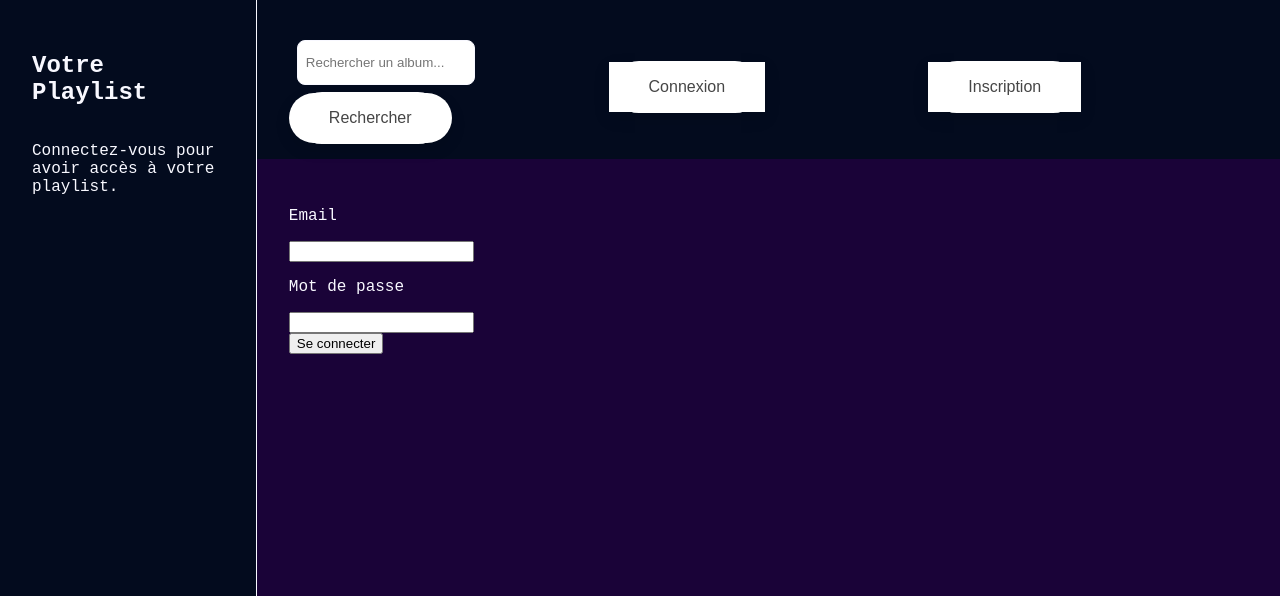
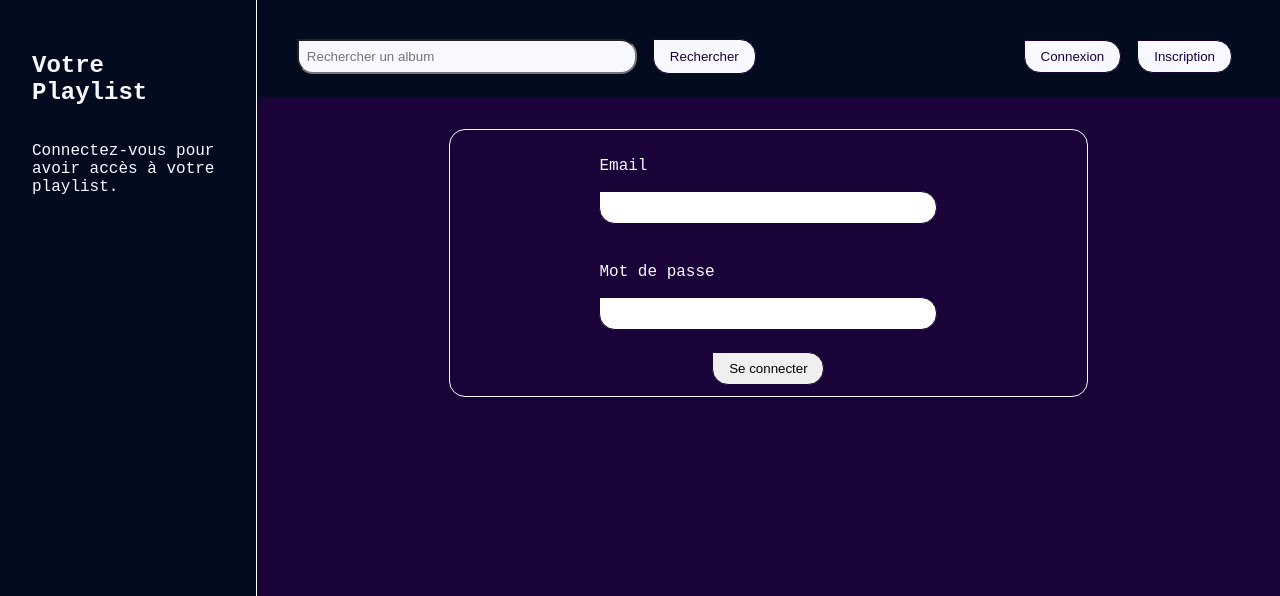
Before and after one commit to ValRom28/SAE-PHP, a PHP site: page /index.php?action=login in a window 1280 px wide. Shown: the top 596 px of the page. Run offline with PHP 8.4, Linux system fonts and the light colour scheme.

Commit message:
Mise en forme Css

```diff
--- a/Classes/Controller/DeconnexionControleur.php
+++ b/Classes/Controller/DeconnexionControleur.php
@@ -13,7 +13,7 @@ class DeconnexionControleur
         session_destroy();
 
         // Rediriger l'utilisateur vers la page d'accueil ou une autre page
-        header("Location: index.php");
+        header("Location: index.php?action=login");
         exit;
     }
 }
--- a/templates/Component/connexion.php
+++ b/templates/Component/connexion.php
@@ -1,11 +1,12 @@
-<form method="POST" class="page_connexion">
+<link rel="stylesheet" href="templates/static/css/connexion.css">
+<form method="POST" class="page_connexion" id="connexion">
     <div class="email">
         <p>Email</p>
-        <input type="email" name="email" required>
+        <input type="email" name="email" required id="emailConnexion">
     </div>
     <div class="password">
         <p>Mot de passe</p>
-        <input type="password" name="password" required>
+        <input type="password" name="password" required id="passwordConnexion">
     </div>
     <div class="connexion">
         <input type="submit" value="Se connecter">
--- a/templates/Component/detail_album.php
+++ b/templates/Component/detail_album.php
@@ -2,7 +2,7 @@
 use Database\Request;
 
 session_start();
-
+echo "<link rel='stylesheet' href='templates/static/css/detail.css'>";
 if($album) {
     echo "<h2>Détails de l'album</h2>";
     echo "<h3>".$album[0]['nomAlbum']."</h3>";
--- a/templates/Component/header.php
+++ b/templates/Component/header.php
@@ -1,12 +1,12 @@
-<form action="/index.php" method="get">
+<link rel= stylesheet href="templates/static/css/header.css">
+
+<form action="/index.php" method="get" class="recherche" id="recherche">
     <input type="hidden" name="action" value="search">
-    <input type="text" name="search" placeholder="Rechercher un album..." class="text-field">
-    <button type="submit" class="full-rounded">
-        <span>Rechercher</span>
-        <div class="border full-rounded"></div>
-    </button>
+    <input type="text" name="search" placeholder="Rechercher un album" class="text-field">
+    <button type="submit" class="full-rounded">Rechercher</button>
 </form>
 
+<div class="buttonsConnexion">
 <?php
 if (session_status() === PHP_SESSION_NONE) {
     session_start();
@@ -15,32 +15,11 @@ if (session_status() === PHP_SESSION_NONE) {
 // Vérifiez si l'utilisateur est connecté
 if (isset($_SESSION['loggedin']) && $_SESSION['loggedin'] === true) {
     // L'utilisateur est connecté, affichez le bouton de déconnexion
-    echo '
-        <form action="/index.php?action=logout" method="post">
-            <button type="submit" class="déconnexion">
-                <span>Déconnexion</span>
-                <div class="border full-rounded"></div>
-            </button>
-        </form>
-    ';
+    echo '<form action="/index.php?action=logout" method="post"><button type="submit" class="déconnexion">Déconnexion</button></form>';
 } else {
     // L'utilisateur n'est pas connecté, affichez le bouton de connexion
-    echo <<<EOF
-        <form action="/index.php?action=login" method="post">
-            <button action="/index.php?action=login" type="submit" class="connexion">
-                <span>Connexion</span>
-                <div class="border full-rounded"></div>
-            </button>
-        </form>
-    EOF;
-
-    echo <<<EOF
-        <form action="/index.php?action=register" method="post">
-            <button type="submit" class="inscription">
-                <span>Inscription</span>
-                <div class="border full-rounded"></div>
-            </button>
-        </form>
-    EOF;
+    echo '<form action="/index.php?action=login" method="post"><button action="/index.php?action=login" type="submit" class="connexion">Connexion</button></form>';
+    echo '<form action="/index.php?action=register" method="post"><button type="submit" class="inscription">Inscription</button></form>';
 }
 ?>
+</div>
--- a/templates/Component/main.php
+++ b/templates/Component/main.php
@@ -9,8 +9,9 @@ $pdo = new \PDO('sqlite:Data/db.sqlite');
 $request = new Request($pdo);
 $playlist = $request->getAlbums();
 foreach ($playlist as $album) {
-  echo "<a href='index.php?action=detail&album_id=".$album['idAlbum']."'>";
+  echo "<div class='listeAlbums'><a href='index.php?action=detail&album_id=".$album['idAlbum']."'>";
   echo "<img src='Data/images/".$album['lienImage']."' alt='".$album['nomAlbum']."' title='".$album['nomAlbum']."' />";
-  echo "</a>";
+  echo "<p>".$album['nomAlbum']."</p>";
+  echo "</a></div>";
 }?>
 </div>
--- a/templates/static/css/accueil.css
+++ b/templates/static/css/accueil.css
@@ -20,32 +20,6 @@ aside{
     color: ghostwhite;
     padding-bottom: 100vh;
     border-right: 1px solid ghostwhite;
-}
-
-header{
-    background-color: #030b1e;
-    color: ghostwhite;
-    padding: 2rem 2rem 1rem 2rem;
-    margin: 0;
-    display: flex;
-    justify-content: space-between; /* Aligne les éléments à l'extrémité gauche et droite */
-    align-items: center; /* Centre les éléments verticalement */
-}
-
-header > * {
-    flex-basis: 40%;
-}
-
-.text-field {
-    height: 2em;
-    padding: 0.5rem;
-    margin: 0.5rem;
-    border-radius: 0.5rem;
-    border: 1px solid ghostwhite;
-    margin-right: 3%;
-    width: 50%;
-      -webkit-transition: width 0.15s ease-in-out;
-      transition: width 0.15s ease-in-out;
 }
 
 .albumAccueil{
@@ -75,7 +49,6 @@ header > * {
     width: 10vw;
     height: 10vw;
     margin: 1rem;
-    border: 1px solid ghostwhite;
     border-radius: 1rem;
 }
 
@@ -84,42 +57,21 @@ section.main{
     padding: 2rem;
 }
 
-button {
-    font-size: 16px;
-    position: relative;
-    margin: auto;
-    padding: 1em 2.5em 1em 2.5em;
-    border: none;
-    background: #fff;
-    transition: all 0.1s linear;
-    box-shadow: 0 0.4em 1em rgba(0, 0, 0, 0.1);
-   }
+.listeAlbums{
+    display: flex;
+    flex-wrap: wrap;
+    justify-content: space-around;
+    border: 1px solid ghostwhite;
+    border-radius: 1rem;
+    margin: 0 0.5rem;
+}
 
-   button:active {
-    transform: scale(0.95);
-   }
+.listeAlbums p{
+    margin:0;
+    padding: 0 0.5rem;
+}
 
-   button span {
-    color: #464646;
-   }
-
-   button .border {
-    position: absolute;
-    border: 0.15em solid #fff;
-    transition: all 0.3s 0.08s linear;
-    top: 50%;
-    left: 50%;
-    width: 9em;
-    height: 3em;
-    transform: translate(-50%, -50%);
-   }
-
-   button:hover .border {
-    display: block;
-    width: 10.5em;
-    height: 3.7em;
-   }
-
-   .full-rounded {
-    border-radius: 2em;
-   }
+.listeAlbums a{
+    text-decoration: none;
+    color: ghostwhite;
+}
--- /dev/null
+++ b/templates/static/css/connexion.css
@@ -0,0 +1,32 @@
+.page_connexion ,.bloc_inscription{
+    display: flex;
+    flex-direction: column;
+    align-items: center;
+    color: ghostwhite;
+    border: 1px solid ghostwhite;
+    border-radius: 1rem;
+    margin: 0 10rem;
+}
+
+.page_connexion div, .bloc_inscription div{
+    margin: 0.7rem;
+}
+
+.page_connexion input, .bloc_inscription input{
+    padding: 0.5rem;
+    border-radius: 0 1rem 1rem 1rem ;
+    border: 1px solid #1a0338;
+    width: 20rem;
+}
+
+.page_connexion input[type="submit"], .bloc_inscription input[type="submit"]{
+    width: 7rem;
+    transition: 0.3s;
+}
+
+.page_connexion input[type="submit"]:hover, .bloc_inscription input[type="submit"]:hover{
+    border: 1px solid ghostwhite;
+    background-color: #030b1e;
+    color: ghostwhite;
+    transition: 0.3s;
+}
--- /dev/null
+++ b/templates/static/css/detail.css
@@ -0,0 +1,6 @@
+img{
+    width: 10rem;
+    height: 10rem;
+    object-fit: cover;
+    border-radius: 10px;
+}
--- /dev/null
+++ b/templates/static/css/header.css
@@ -0,0 +1,60 @@
+header{
+    background-color: #030b1e;
+    color: ghostwhite;
+    padding: 2rem 2rem 1rem 2rem;
+    margin: 0;
+    display: flex;
+    justify-content: space-between; /* Aligne les éléments à l'extrémité gauche et droite */
+    align-items: center; /* Centre les éléments verticalement */
+}
+
+.recherche{
+    display: flex;
+}
+
+.recherche input{
+    padding: 0.5rem;
+    margin: 0 0.5rem;
+    border-radius: 0 1rem 1rem 1rem ;
+    color: #1a0338;
+    background-color: ghostwhite;
+    width: 20rem;
+}
+
+.recherche button{
+    padding: 0.5rem 1rem;
+    margin: 0 0.5rem;
+    border-radius: 0 1rem 1rem 1rem ;
+    border:1px solid #1a0338;
+    color: #1a0338;
+    background-color: ghostwhite;
+}
+
+.recherche button:hover{
+    border: 1px solid ghostwhite;
+    background-color: #1a0338;
+    color: ghostwhite;
+    transition: 0.3s;
+}
+
+.buttonsConnexion{
+    display: flex;
+    margin: 0.5rem;
+}
+
+.buttonsConnexion button{
+    padding: 0.5rem 1rem;
+    margin: 0 0.5rem;
+    border-radius: 0 1rem 1rem 1rem ;
+    color: #1a0338;
+    border: 1px solid #1a0338;
+    background-color: ghostwhite;
+    transition: 0.3s;
+}
+
+.buttonsConnexion button:hover{
+    border: 1px solid ghostwhite;
+    background-color: #1a0338;
+    color: ghostwhite;
+    transition: 0.3s;
+}
```
Also changed, not shown: templates/Component/Inscription.php (+7 -5 lines), templates/Component/search_results.php (+5 -3 lines).
